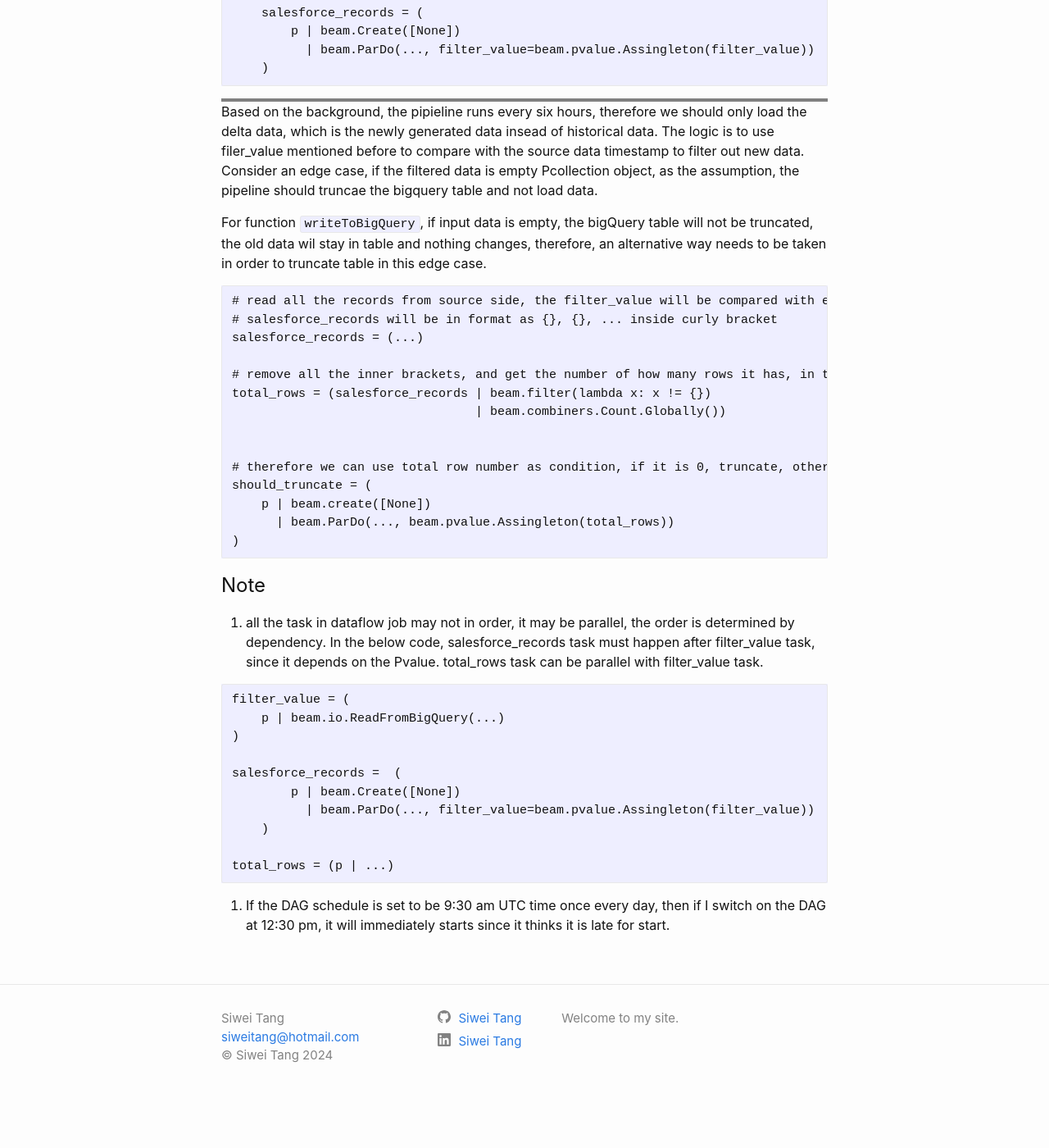
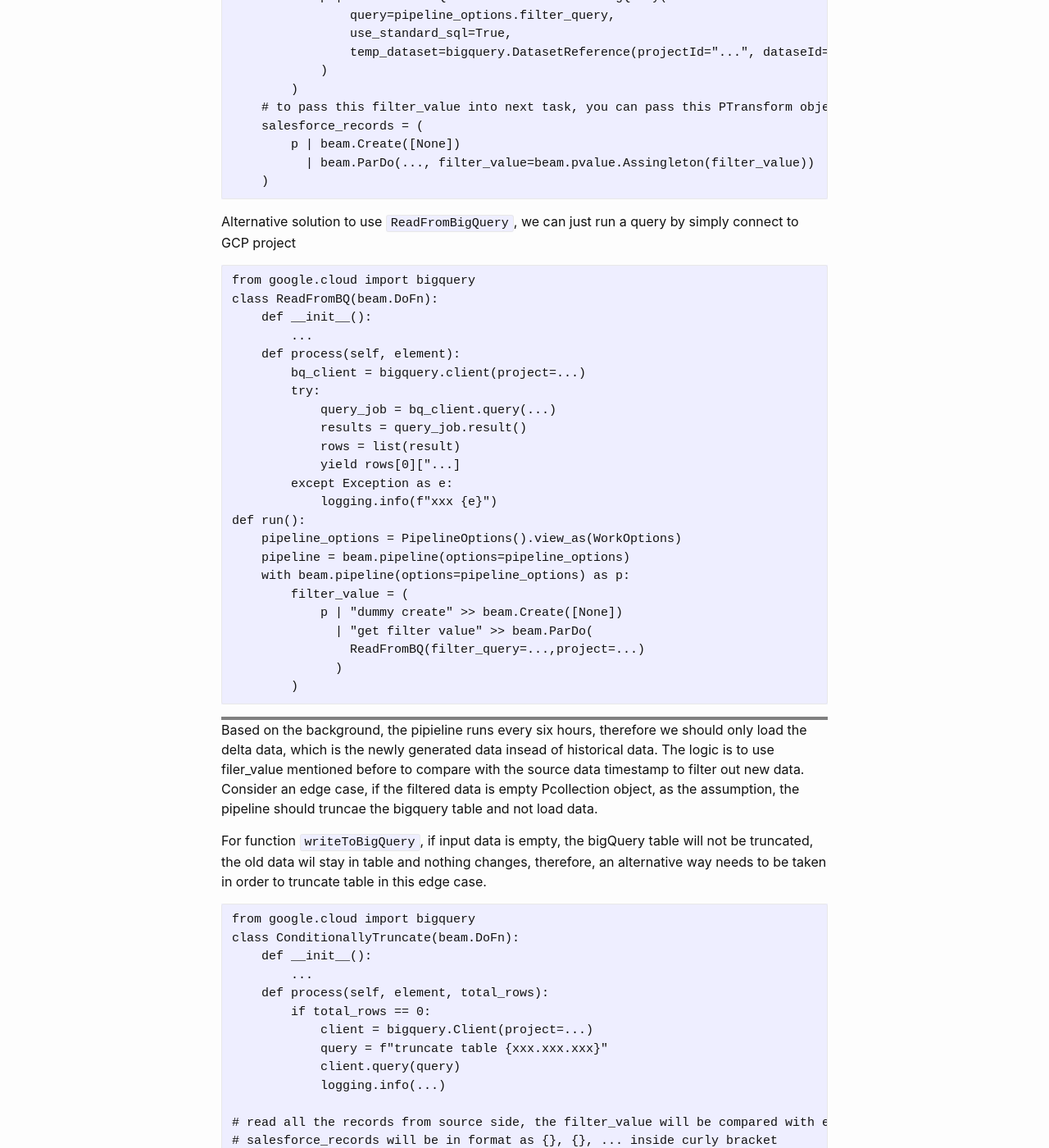
Before and after one commit to tangsiwei0831/portofolio, a Jekyll site: the page built from _Bugs/Apache Beam.md, in a window 1280 px wide and 1400 px high, scrolled down 2865 px. Shown: the whole window at 82% size. Built offline with Jekyll 4.4.1, drawn with Linux system fonts in a browser that asks for light colours; before the commit the page ends 4224 px from its top, so only the background shows below that; some of the changed text lies outside the part shown.

Commit message:
add content

````diff
--- a/_Bugs/Airflow.md
+++ b/_Bugs/Apache Beam.md
@@ -1,8 +1,8 @@
 ---
 layout: post
-title:  "1. Airflow templating pipeline"
+title:  "1. Apache Beam"
 category: tech
-permalink: /tech/bugs/airflow
+permalink: /tech/bugs/beam
 order: 1
 ---
 # Structure
@@ -11,6 +11,8 @@ Airflow template pipeline consists of three files
 * YAML file for as he input configuration for airflow job, including table schema, DAG name etc
 * Dataflow file which is called by airflow file to create tasks
 
+# Cmommon Knowledge
+data pipeline has two types, stream and batch. Steaming data pipeline is real time and bacth data pipeline is scheduled. Therefore, to update DAG, streaming pipeline needs to be switched off but batch does not need.
 
 # Condition
 The dataflow file aims for reading data from source database and then pass data and schema to Google Cloud BigQuery. Since there are many tables in source database, in order to make one dataflow job to matches with all tables, we need to make all variables dynamic instead of hardcoding. So parameter needs to pass from airflow job to dataflow job in order to make every variable dynamic. This question is about the pass of schema, which is JSON format.
@@ -113,12 +115,49 @@ def run():
           | beam.ParDo(..., filter_value=beam.pvalue.Assingleton(filter_value))
     )
 ```
+Alternative solution to use `ReadFromBigQuery`, we can just run a query by simply connect to GCP project
+```
+from google.cloud import bigquery
+class ReadFromBQ(beam.DoFn):
+    def __init__():
+        ...
+    def process(self, element):
+        bq_client = bigquery.client(project=...)
+        try:
+            query_job = bq_client.query(...)
+            results = query_job.result()
+            rows = list(result)
+            yield rows[0]["...]
+        except Exception as e:
+            logging.info(f"xxx {e}")
+def run():
+    pipeline_options = PipelineOptions().view_as(WorkOptions)
+    pipeline = beam.pipeline(options=pipeline_options)
+    with beam.pipeline(options=pipeline_options) as p:
+        filter_value = (
+            p | "dummy create" >> beam.Create([None])
+              | "get filter value" >> beam.ParDo(
+                ReadFromBQ(filter_query=...,project=...)
+              )
+        )
+```
 <hr style="border:2px solid gray">
 Based on the background, the pipieline runs every six hours, therefore we should only load the delta data, which is the newly generated data insead of historical data. The logic is to use filer_value mentioned before to compare with the source data timestamp to filter out new data. Consider an edge case, if the filtered data is empty Pcollection object, as the assumption, the pipeline should truncae the bigquery table and not load data.
 
 For function `writeToBigQuery`, if input data is empty, the bigQuery table will not be truncated, the old data wil stay in table and nothing changes, therefore, an alternative way needs to be taken in order to truncate table in this edge case.
 
 ```
+from google.cloud import bigquery
+class ConditionallyTruncate(beam.DoFn):
+    def __init__():
+        ...
+    def process(self, element, total_rows):
+        if total_rows == 0:
+            client = bigquery.Client(project=...)
+            query = f"truncate table {xxx.xxx.xxx}"
+            client.query(query)
+            logging.info(...)
+
 # read all the records from source side, the filter_value will be compared with each record in the data, if data is all old,
 # salesforce_records will be in format as {}, {}, ... inside curly bracket
 salesforce_records = (...)
@@ -131,27 +170,26 @@ total_rows = (salesforce_records | beam.filter(lambda x: x != {})
 # therefore we can use total row number as condition, if it is 0, truncate, otherwise, not truncate table
 should_truncate = (
     p | beam.create([None])
-      | beam.ParDo(..., beam.pvalue.Assingleton(total_rows))
+      | beam.ParDo(ConditionallyTruncate(...), beam.pvalue.Assingleton(total_rows))
 )
 ```
-
 
 # Note
 1. all the task in dataflow job may not in order, it may be parallel, the order is determined by dependency.
 In the below code, salesforce_records task must happen after filter_value task, since it depends on the Pvalue.
 total_rows task can be parallel with filter_value task.
 
-```
-filter_value = (
-    p | beam.io.ReadFromBigQuery(...)
-)
-
-salesforce_records =  (
-        p | beam.Create([None])
-          | beam.ParDo(..., filter_value=beam.pvalue.Assingleton(filter_value))
+    ```
+    filter_value = (
+        p | beam.io.ReadFromBigQuery(...)
     )
 
-total_rows = (p | ...)
-```
+    salesforce_records =  (
+            p | beam.Create([None])
+            | beam.ParDo(..., filter_value=beam.pvalue.Assingleton(filter_value))
+        )
+
+    total_rows = (p | ...)
+    ```
 
 2. If the DAG schedule is set to be 9:30 am UTC time once every day, then if I switch on the DAG at 12:30 pm, it will immediately starts since it thinks it is late for start.
````
Also changed, not shown: _Bugs/Apache Airflow.md (added, +7 -0 lines), _Bugs/Excel.md (renamed from _Bugs/Data.md, +1 -1 lines), _Bugs/SQL.md (added, +7 -0 lines), _Restaurants/2022-07-11-Restaurants-01.md (+9 -1 lines), work.md (+4 -10 lines).
